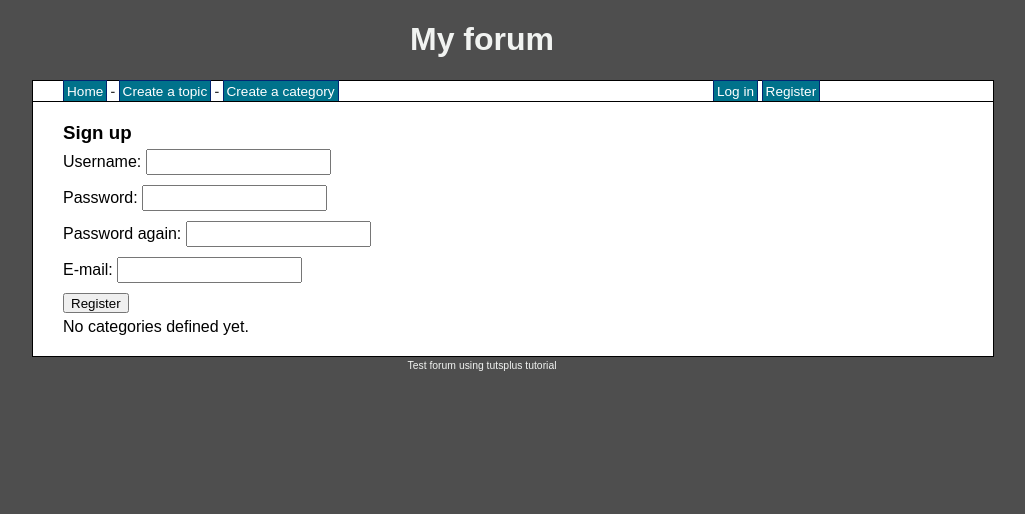
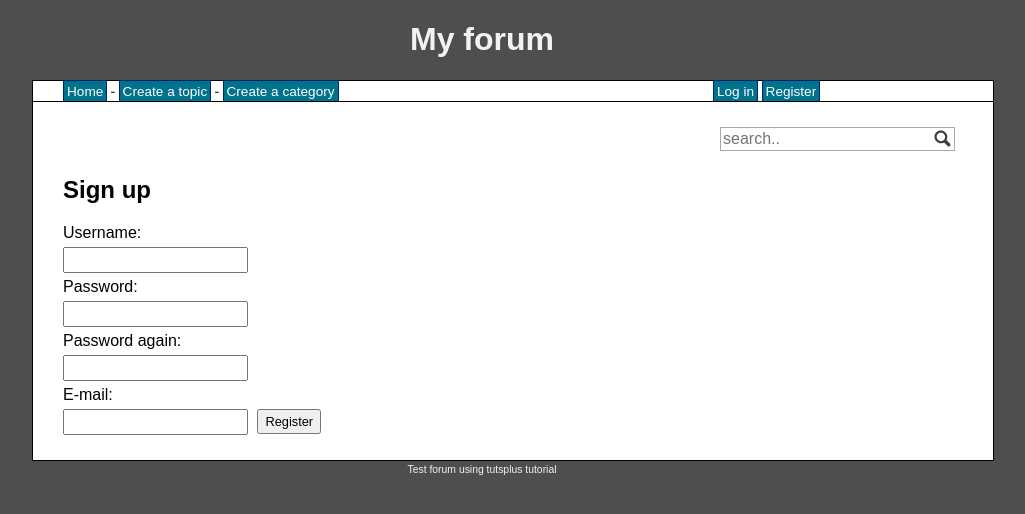
Before and after one commit to tkutsarov/PHP_Team_Seattle, a PHP site: page /register.php in a window 1280 px wide. Shown: the top 514 px of the page, without its empty margins (158-1183 px from the left). Run offline with PHP 8.4, Linux system fonts and the light colour scheme; data that the repository does not hold is empty.

Commit message:
Added search field

```diff
--- a/create_category.php
+++ b/create_category.php
@@ -26,8 +26,8 @@ if($_SERVER['REQUEST_METHOD'] != 'POST') : ?>
         <?php endif; ?>
     <?php endif; ?>
 <?php else : ?>
-    <?php $cat_name = htmlentities(trim($_POST['cat_name']));
-    $cat_desc = htmlentities(trim($_POST['cat_description']));
+    <?php $cat_name = addslashes(htmlentities(trim($_POST['cat_name'])));
+    $cat_desc = addslashes(htmlentities(trim($_POST['cat_description'])));
 
     $sql = "INSERT INTO categories(cat_name, cat_description) VALUES ('$cat_name', '$cat_desc')";
     //var_dump($sql);
@@ -44,7 +44,6 @@ if($_SERVER['REQUEST_METHOD'] != 'POST') : ?>
 <?php endif; ?>
 
 <?php
-include 'categories_view.php';
 include 'footer.php';
 
 ?>
--- a/header.php
+++ b/header.php
@@ -8,6 +8,7 @@
     <title>PHP-MySQL forum</title>
     <link rel="stylesheet" href="./style/main.css" type="text/css">
     <link rel="stylesheet" href="./style/create_topic.css" type="text/css">
+    <link rel="stylesheet" href="./style/search.css" type="text/css"/>
     <script type="text/javascript" src="js/jquery-1.11.2.min.js"></script>
     <script type="text/javascript" src="js/register.js"></script>
 </head>
@@ -24,10 +25,11 @@
                 if(!isset($_SESSION['logged_in'])){
                      echo '<a href="login.php" class="item">Log in</a> ' . ' <a href="register.php" class="item">Register</a>';
                 } else {
-                    echo 'User: ' . $_SESSION['user_name'] . ' ' . '<a href="logout.php">Log out</a>';
+                    echo 'User: ' . $_SESSION['user_name'] . ' ' . '<a href="logout.php"><button class="item">Log out</button></a>';
                 }
 
                 ?>
             </div>
         </div>
         <div id="content">
+<?php include 'search_topic.php' ?>
--- a/index.php
+++ b/index.php
@@ -2,6 +2,5 @@
 <?php
     include 'connect.php';
     include 'header.php';
-    include 'categories_view.php';
     include 'footer.php';
 ?>
--- a/register.php
+++ b/register.php
@@ -5,13 +5,13 @@ include 'header.php';
 
 if($_SERVER['REQUEST_METHOD'] != 'POST'){
     if(empty($_SESSION)) {
-        echo '<h3>Sign up</h3>';
+        echo '<h2>Sign up</h2>';
         echo '<form method="post" action="">
-                Username: <input type="text" name="user_name" /><br>
-                Password: <input type="password" id="password" name="user_pass"><br>
-                Password again: <input type="password" id="confirm-pass" name="user_pass_check"><br>
-                E-mail: <input type="email" id="email" name="user_email"><br>
-                <input type="submit" id="registerButton" value="Register" />
+               <label for="user_name">Username: </label><input type="text" name="user_name" />
+               <label for="user-pass">Password: </label><input type="password" id="password" name="user_pass">
+               <label for="confirm-pass">Password again: </label><input type="password" id="confirm-pass" name="user_pass_check">
+               <label for="email">E-mail: </label><input type="email" id="email" name="user_email">
+                <input type="submit" id="registerButton" value="Register" class="sub-btn"/>
                 </form>';
     } else {
         echo 'You already logged in. You must first <a href="logout.php">Log out</a> and then try to register!!!';
@@ -72,6 +72,5 @@ if($_SERVER['REQUEST_METHOD'] != 'POST'){
     }
 }
 
-include 'categories_view.php';
 include 'footer.php';
 ?>
--- /dev/null
+++ b/search_topic.php
@@ -0,0 +1,59 @@
+<?php include 'connect.php'; ?>
+<div id="search-wrapper">
+    <form method="POST" action="index.php?go" id="search-form">
+        <input type="search" id="search-box" placeholder="search.." name="keywords"/>
+        <button type="submit" name="search" id="search-btn"></button>
+    </form>
+</div>
+<div style="clear:both;"></div>
+
+<?php
+
+if (isset($_POST['search'])) {
+    if (isset($_GET['go'])) {
+
+/* we need to ensure that visitors are only allowed to enter a capital or lower case
+letter as the first character in our search field.
+Prevent from SQL injection
+*/
+        if(preg_match("/^[A-Za-z]+/", $_POST['keywords'])) {
+            $keywords = addslashes(htmlspecialchars(trim($_POST['keywords'])));
+            $sql = "SELECT ".
+                    "topic_subject, ".
+                    "topic_description, ".
+                    "topic_cat, ".
+                    "topic_by, ".
+                    "topic_tags ".
+                    "FROM topics ".
+                    "WHERE topic_subject LIKE '%$keywords%' ".
+                    "OR topic_description LIKE '%$keywords%'";
+            $result = $conn->query($sql);
+            $foundTopics = [];
+
+            if(!$result)
+            {
+                echo 'A problem occurred. Please try again.' . $conn->error;
+            }
+            else
+                if (!$result->num_rows > 0) {
+                    echo "<span>Nothing was found</span>";
+                } else {
+
+                    while($row = $result->fetch_assoc()){
+                        $topic = [];
+                        foreach ($row as $key => $value) {
+                            $topic[$key] = $value;
+                        }
+                        array_push($foundTopics, $topic);
+                        echo "<ul>\n";
+                        echo "<li>" . "<a  href=\"#\">"   .$topic['topic_subject']."</a></li>\n";
+                        echo "</ul>";
+                    };
+
+
+                }
+        }
+    }
+
+}
+?>
--- a/style/create_topic.css
+++ b/style/create_topic.css
@@ -9,10 +9,10 @@ textarea {
     height: 200px;
     display: inline-block;
     vertical-align: top;
-    font-size: 0.7em;
+    font-size: 0.8rem;
 }
 label {
-    font-size: 0.7em;
+    font-size: 1rem;
     font-weight: normal;
     display: block;
 }
@@ -22,13 +22,17 @@ label {
 }
 .tags > label {
     display: inline-block;
-    font-size: 0.5em;
+    font-size: 0.7rem;
     margin-right: 5px;
 }
 .sub-btn {
     height: 25px;
-    font-size: 0.6em;
+    font-size: 0.8rem;
 }
 .sub-btn:hover {
     background-color: #aaaaaa;
+    cursor: pointer;
 }
+select {
+    font-size: 1rem;
+}
--- /dev/null
+++ b/style/search.css
@@ -0,0 +1,40 @@
+#search-wrapper {
+    width: 27%;
+    float: right;
+}
+
+#search-box {
+    box-sizing: border-box;
+    height: 24px;
+    display: inline-block;
+    border: 1px solid #aaaaaa;
+    border-right: none;
+    margin-right: 0;
+    font-size: 1rem;
+    outline: none;
+
+}
+
+#search-btn {
+    box-sizing: border-box;
+    height: 24px;
+    display: inline-block;
+    vertical-align: top;
+    border: 1px solid #aaaaaa;
+    border-left: none;
+    width: 24px;
+    padding: 0;
+    position: relative;
+    left: -5px;
+    bottom: -5px;
+    background: #ffffff url(../images/search_icon.png) no-repeat 2px;
+}
+#search-btn:hover {
+    cursor: pointer;
+}
+input[type=text]::-ms-clear {  display: none; width : 0; height: 0; }
+input[type=text]::-ms-reveal {  display: none; width : 0; height: 0; }
+input[type="search"]::-webkit-search-decoration,
+input[type="search"]::-webkit-search-cancel-button,
+input[type="search"]::-webkit-search-results-button,
+input[type="search"]::-webkit-search-results-decoration { display: none; }
```
Also changed, not shown: create_topic.php (+5 -5 lines), login.php (+4 -5 lines), nbproject/private/private.xml (+7 -8 lines), images/search_icon.png (added).
